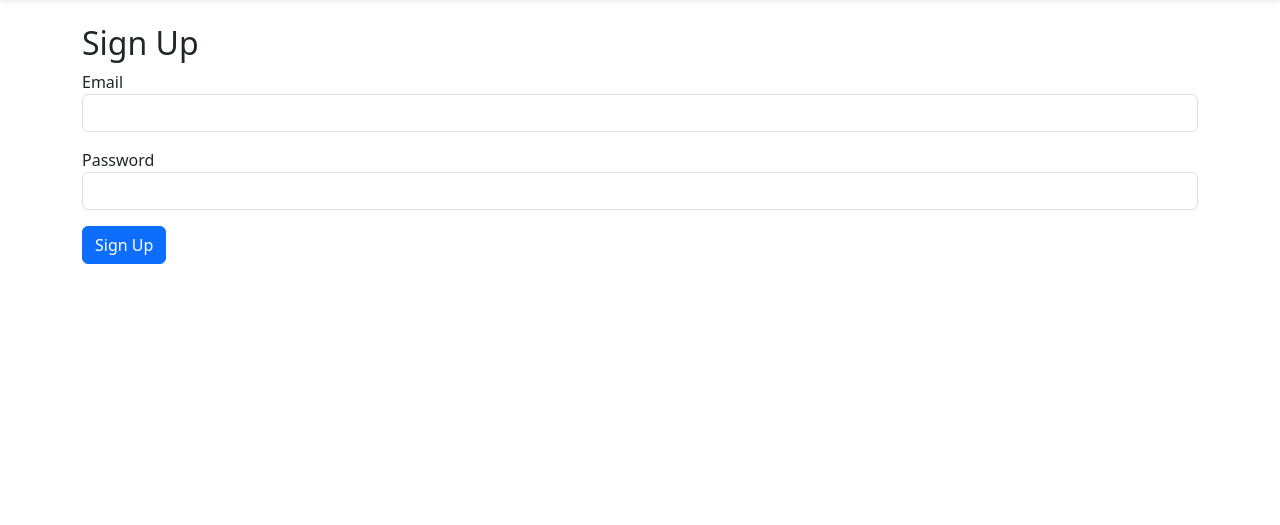
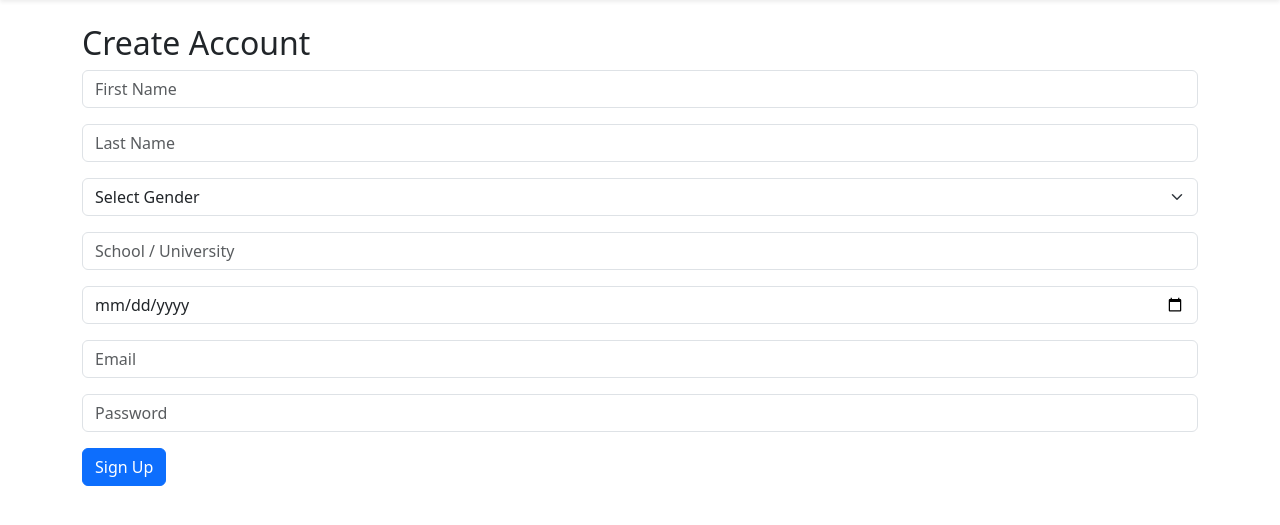
Before and after one commit to JCorneilleN/Kumba-web, a Django app: page /signup/ in a window 1280 px wide. Shown: the part 56-581 px from the top of the page. Run offline with Django 5.2, Linux system fonts and the light colour scheme; parts of the project's set-up code (start-up, migrations or seed data) failed here and were passed over.

Commit message:
Updated the sign up pages

```diff
--- a/kumba-dev/core/templates/core/signup.html
+++ b/kumba-dev/core/templates/core/signup.html
@@ -1,17 +1,22 @@
 {% extends "core/base.html" %}
-
 {% block content %}
-<h2>Sign Up</h2>
+<h2>Create Account</h2>
 <form method="post">
     {% csrf_token %}
+    <div class="mb-3"><input class="form-control" name="first_name" placeholder="First Name" required></div>
+    <div class="mb-3"><input class="form-control" name="last_name" placeholder="Last Name" required></div>
     <div class="mb-3">
-        <label>Email</label>
-        <input type="email" name="email" class="form-control" required>
+        <select name="gender" class="form-select" required>
+            <option value="">Select Gender</option>
+            <option>Female</option>
+            <option>Male</option>
+            <option>Other</option>
+        </select>
     </div>
-    <div class="mb-3">
-        <label>Password</label>
-        <input type="password" name="password" class="form-control" required>
-    </div>
+    <div class="mb-3"><input class="form-control" name="school" placeholder="School / University" required></div>
+    <div class="mb-3"><input class="form-control" name="dob" type="date" required></div>
+    <div class="mb-3"><input class="form-control" name="email" placeholder="Email" type="email" required></div>
+    <div class="mb-3"><input class="form-control" name="password" placeholder="Password" type="password" required></div>
     <button class="btn btn-primary">Sign Up</button>
 </form>
 {% endblock %}
--- a/kumba-dev/core/views.py
+++ b/kumba-dev/core/views.py
@@ -26,6 +26,11 @@ def signup(request):
     if request.method == "POST":
         email = request.POST.get("email")
         password = request.POST.get("password")
+        first_name = request.POST.get("first_name")
+        last_name = request.POST.get("last_name")
+        gender = request.POST.get("gender")
+        school = request.POST.get("school")
+        dob = request.POST.get("dob")
 
         signup_url = f"https://identitytoolkit.googleapis.com/v1/accounts:signUp?key={FIREBASE_API_KEY}"
         payload = {
@@ -41,10 +46,24 @@ def signup(request):
             messages.error(request, data["error"]["message"])
             return redirect("signup")
 
+        # Save user profile in Firestore
+        user_id = data.get("localId")
+        db.collection("users").document(user_id).set({
+            "first_name": first_name,
+            "last_name": last_name,
+            "gender": gender,
+            "school": school,
+            "dob": dob,
+            "email": email,
+            "user_id": user_id,
+        })
+
+        # Log in user
         request.session["firebase_user"] = data["idToken"]
         return redirect("home")
 
     return render(request, "core/signup.html")
+
 
 def login_view(request):
     if request.method == "POST":
```
Also changed, not shown: kumba-dev/db.sqlite3.
